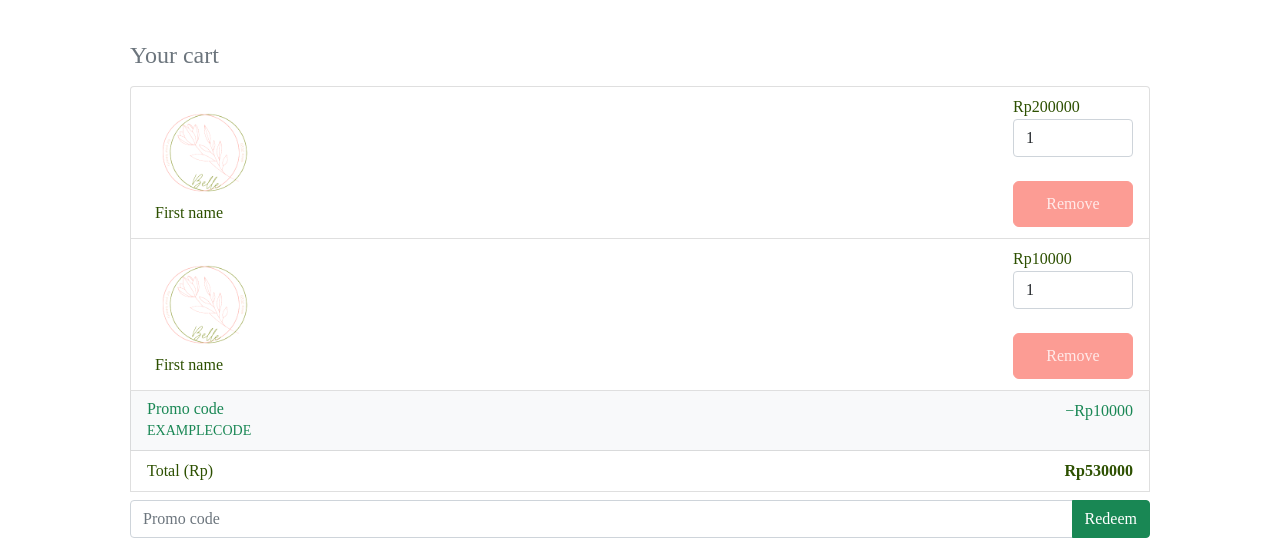
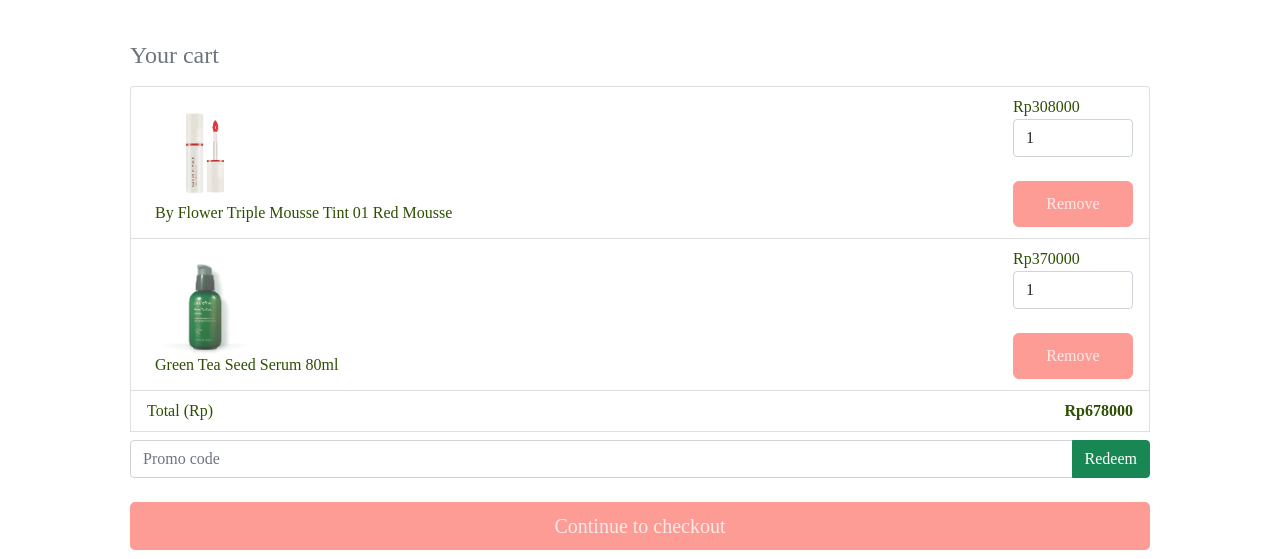
Before and after one commit to arifanf/belle-beauty, a plain HTML site: page cart_page.html in a window 1280 px wide. Shown: the part 92-651 px from the top of the page. Drawn offline with Linux system fonts and the light colour scheme; a web font is replaced by a local one.

Commit message:
Update cart_page.html

```diff
--- a/cart_page.html
+++ b/cart_page.html
@@ -86,36 +86,29 @@
                 <ul class="cart-items list-group mb-3">
                     <li class="cart-row list-group-item d-flex ">
                         <div class="p-2 flex-grow-1">
-                            <img src="./img/belle1.png" alt="">
-                            <h6 class="my-0">First name</h6>
+                            <img src="./img/N_ByFlowerTripleMousseTint01RedMousse.png" alt="">
+                            <h6 class="my-0">By Flower Triple Mousse Tint 01 Red Mousse</h6>
                         </div>
                         <div>
-                            <span class="cart-price">Rp200000</span><br>
+                            <span class="cart-price">Rp308000</span><br>
                             <input type="number" class="form-control cart-quantity-input" id="floatingInput" placeholder="" min="1" max="50" value="1"><br>
                             <button type="button" class="btn-custom btn-remove">Remove</button>
                         </div>
                     </li>
                     <li class="cart-row list-group-item d-flex ">
                         <div class="p-2 flex-grow-1">
-                            <img src="./img/belle1.png" alt="">
-                            <h6 class="my-0">First name</h6>
+                            <img src="./img/If_GreenTeaSeedSerum.png" alt="">
+                            <h6 class="my-0">Green Tea Seed Serum 80ml</h6>
                         </div>
                         <div>
-                            <span class="cart-price">Rp10000</span><br>
+                            <span class="cart-price">Rp370000</span><br>
                             <input type="number" class="form-control cart-quantity-input" id="floatingInput" placeholder="" min="1" max="50" value="1"><br>
                             <button type="button" class="btn-custom btn-remove">Remove</button>
                         </div>
                     </li>
-                    <li class="list-group-item d-flex justify-content-between bg-light">
-                        <div class="text-success">
-                            <h6 class="my-0">Promo code</h6>
-                            <small>EXAMPLECODE</small>
-                        </div>
-                            <span class="text-success">−Rp10000</span>
-                    </li>
                     <li class="list-group-item d-flex justify-content-between">
                         <span>Total (Rp)</span>
-                        <strong class="cart-total-price">Rp530000</strong>
+                        <strong class="cart-total-price">Rp678000</strong>
                     </li>
                     <form class="py-2">
                         <div class="input-group">
@@ -127,52 +120,6 @@
                 <button class="w-100 btn-custom btn-lg" type="submit">Continue to checkout</button>
             </div>
         </div>
-        <!-- <hr class="page-divider my-5">
-        <div class="recommend container py-5">
-            <p class="recommend-title text-center">RECOMMENDATION</p>
-            <div class="row row-cols-1 row-cols-md-4 g-4 pb-4">
-                <div class="col">
-                    <div class="card">
-                        <img src="./img/If_AloeRevitalSoothingGel.png" class="card-img-top" alt="Product">
-                        <div class="card-body">
-                            <p class="prod-name text-center">Aloe Revital Soothing Gel 300ml</p>
-                            <p class="prod-price text-center">Rp100.000</p>
-                            <p class="text-center"><a href="./If_AloeRevitalSoothingGel.html" class="btn-custom">Lihat Detail</a></p>
-                        </div>
-                    </div>
-                </div>
-                <div class="col">
-                    <div class="card">
-                        <img src="./img/N_PureShineNaturalCushion02NaturalBeige.png" class="card-img-top" alt="Product">
-                        <div class="card-body">
-                            <p class="prod-name text-center">Pure Shine Natural Cushion 02 Natural Beige Spf50+ Pa+++</p>
-                            <p class="prod-price text-center">Rp205.000</p>
-                            <p class="text-center"><a href="./N_PureShineNaturalCushion02NaturalBeige.html" class="btn-custom">Lihat Detail</a></p>
-                        </div>
-                    </div>
-                </div>
-                <div class="col">
-                    <div class="card">
-                        <img src="./img/If_JejuLavaSeawaterBoostingAmpouleEX.png" class="card-img-top" alt="Product">
-                        <div class="card-body">
-                            <p class="prod-name text-center">Jeju Lava Seawater Boosting Ampoule EX 25 ml</p>
-                            <p class="prod-price text-center">Rp300.000</p>
-                            <p class="text-center"><a href="./If_JejuLavaSeawaterBoostingAmpouleEX.html" class="btn-custom">Lihat Detail</a></p>
-                        </div>
-                    </div>
-                </div>
-                <div class="col">
-                    <div class="card">
-                        <img src="./img/N_CaliforniaAloeVera74CoolingEyeSerum.png" class="card-img-top" alt="Product">
-                        <div class="card-body">
-                            <p class="prod-name text-center">California Aloe Vera 74 Cooling Eye Serum</p>
-                            <p class="prod-price text-center">Rp225.000</p>
-                            <p class="text-center"><a href="./N_CaliforniaAloeVera74CoolingEyeSerum.html" class="btn-custom">Lihat Detail</a></p>
-                        </div>
-                    </div>
-                </div>
-            </div>
-        </div> -->
         <div class="login">
             <div class="modal fade" id="ModalLogin" tabindex="-1" aria-labelledby="exampleModalLabel" aria-hidden="true">
                 <div class="modal-dialog">
```
